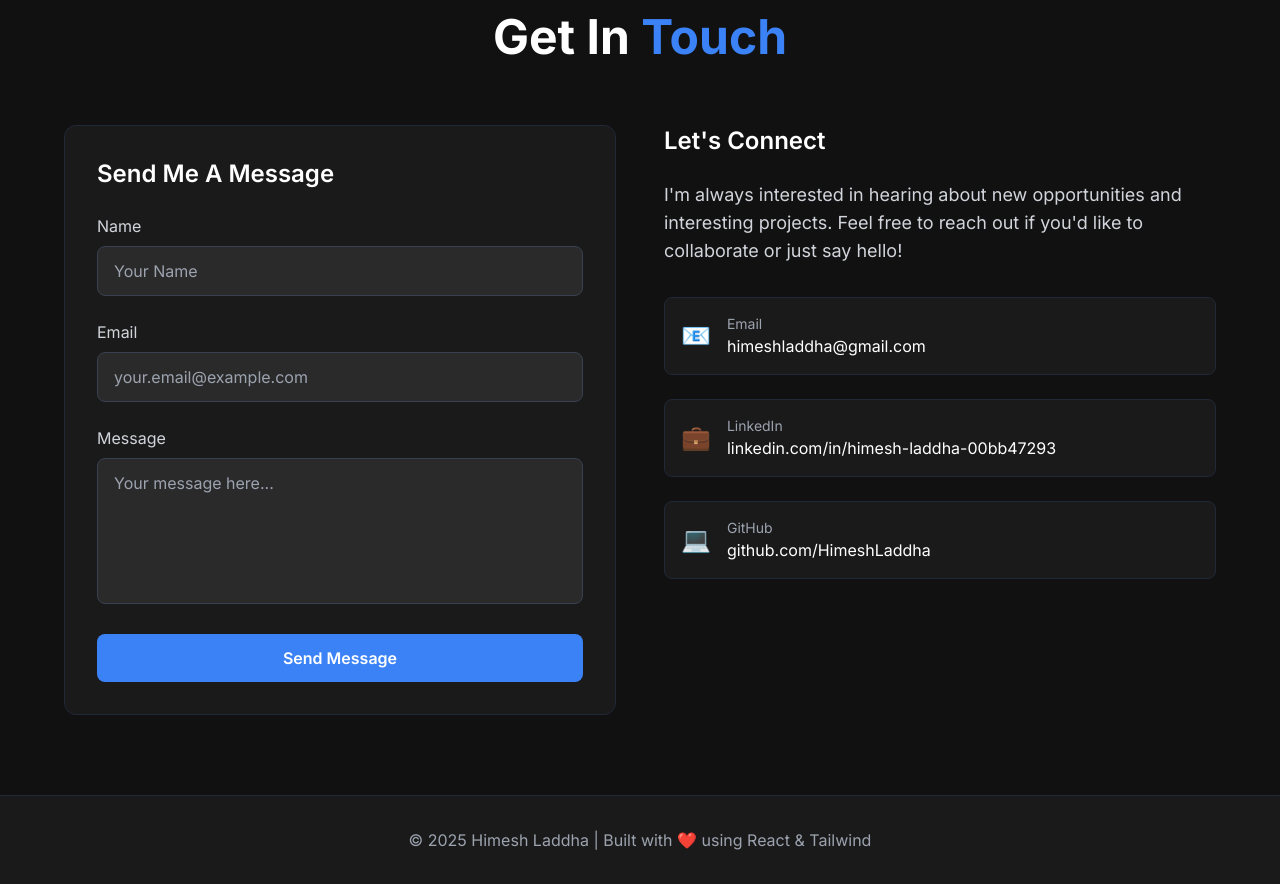
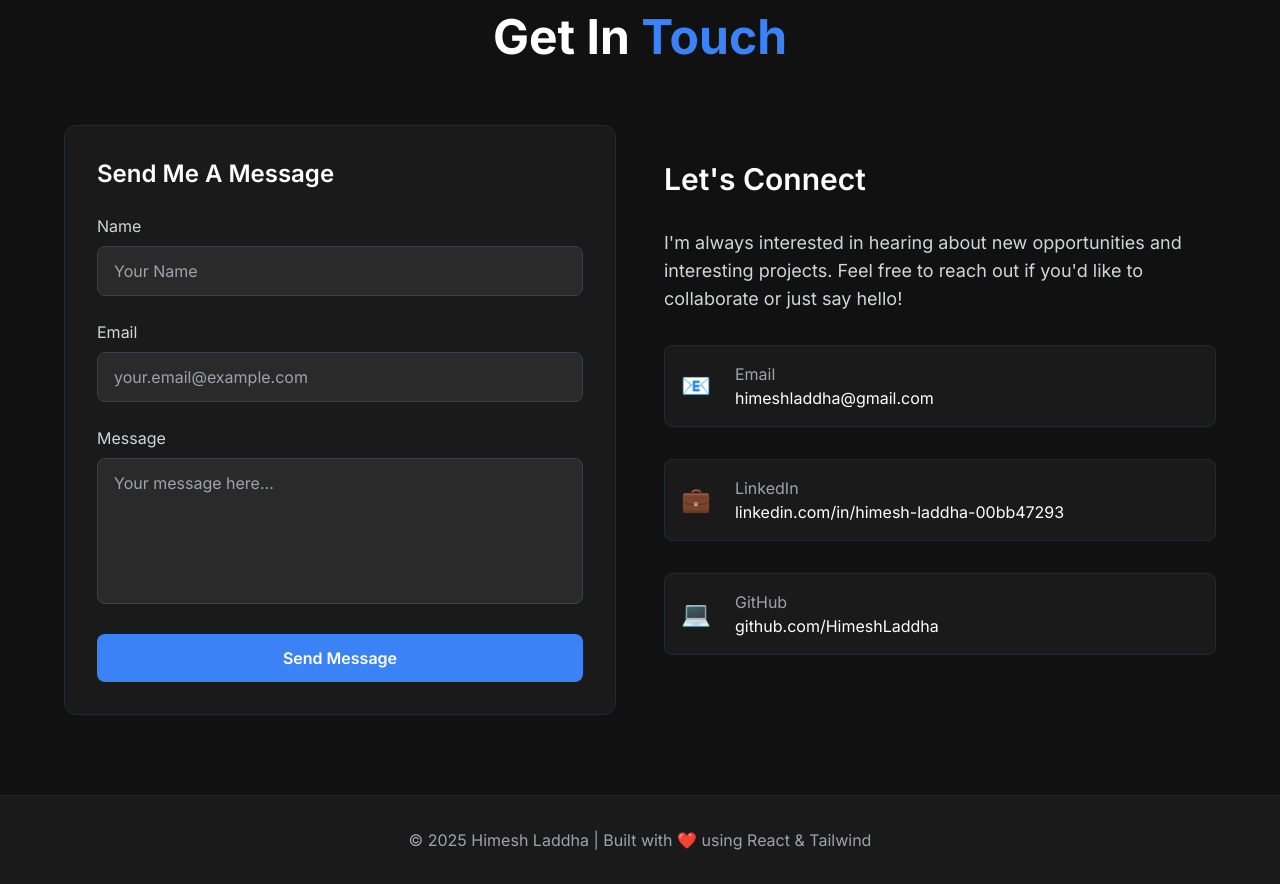
Before and after one commit to HimeshLaddha/portfolio, a React (Vite) app in the folder frontend/: page / in a window 1280 px wide. Shown: the part 4720-5604 px from the top of the page. Built offline with nearby package versions, Linux system fonts and the light colour scheme.

Commit message:
frontend fixes

```diff
--- a/frontend/src/components/Contact.jsx
+++ b/frontend/src/components/Contact.jsx
@@ -196,7 +196,7 @@ const Contact = () => {
           >
             <div>
               <motion.h3
-                className="text-2xl font-semibold text-white mb-6"
+                className="text-3xl font-semibold text-white mb-6 mt-9"
                 initial={{ opacity: 0 }}
                 whileInView={{ opacity: 1 }}
                 transition={{ delay: 0.1 }}
@@ -204,7 +204,7 @@ const Contact = () => {
                 Let's Connect
               </motion.h3>
               <motion.p
-                className="text-gray-300 text-lg mb-8"
+                className="text-gray-300 text-lg mb-8 mt-8"
                 initial={{ opacity: 0 }}
                 whileInView={{ opacity: 1 }}
                 transition={{ delay: 0.2 }}
@@ -214,14 +214,14 @@ const Contact = () => {
               </motion.p>
             </div>
 
-            <div className="space-y-6">
+            <div className="space-y-8">
               {contactInfo.map((info, index) => (
                 <motion.a
                   key={index}
                   href={info.link}
                   target="_blank"
                   rel="noopener noreferrer"
-                  className="flex items-center gap-4 p-4 bg-dark-light rounded-lg hover:bg-dark-lighter transition-all duration-200 border border-gray-800 hover:border-primary/30 group"
+                  className="flex items-center gap-6 p-4 bg-dark-light rounded-lg hover:bg-dark-lighter transition-all duration-200 border border-gray-800 hover:border-primary/30 group"
                   initial={{ opacity: 0, x: 20 }}
                   whileInView={{ opacity: 1, x: 0 }}
                   transition={{ delay: 0.3 + index * 0.1 }}
@@ -235,7 +235,7 @@ const Contact = () => {
                     {info.icon}
                   </motion.div>
                   <div>
-                    <p className="text-gray-400 text-sm">{info.label}</p>
+                    <p className="text-gray-400 text-md">{info.label}</p>
                     <p className="text-white group-hover:text-primary transition-colors duration-200">
                       {info.value}
                     </p>
```
